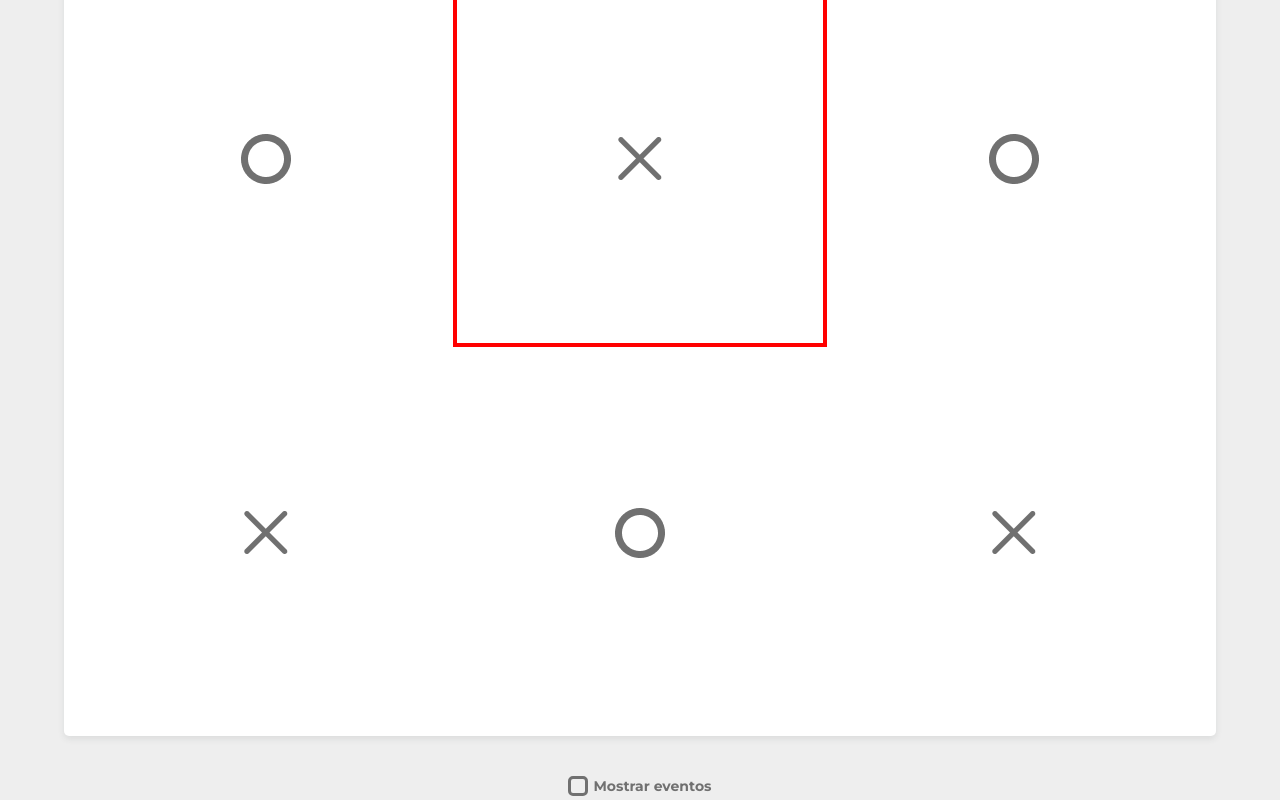
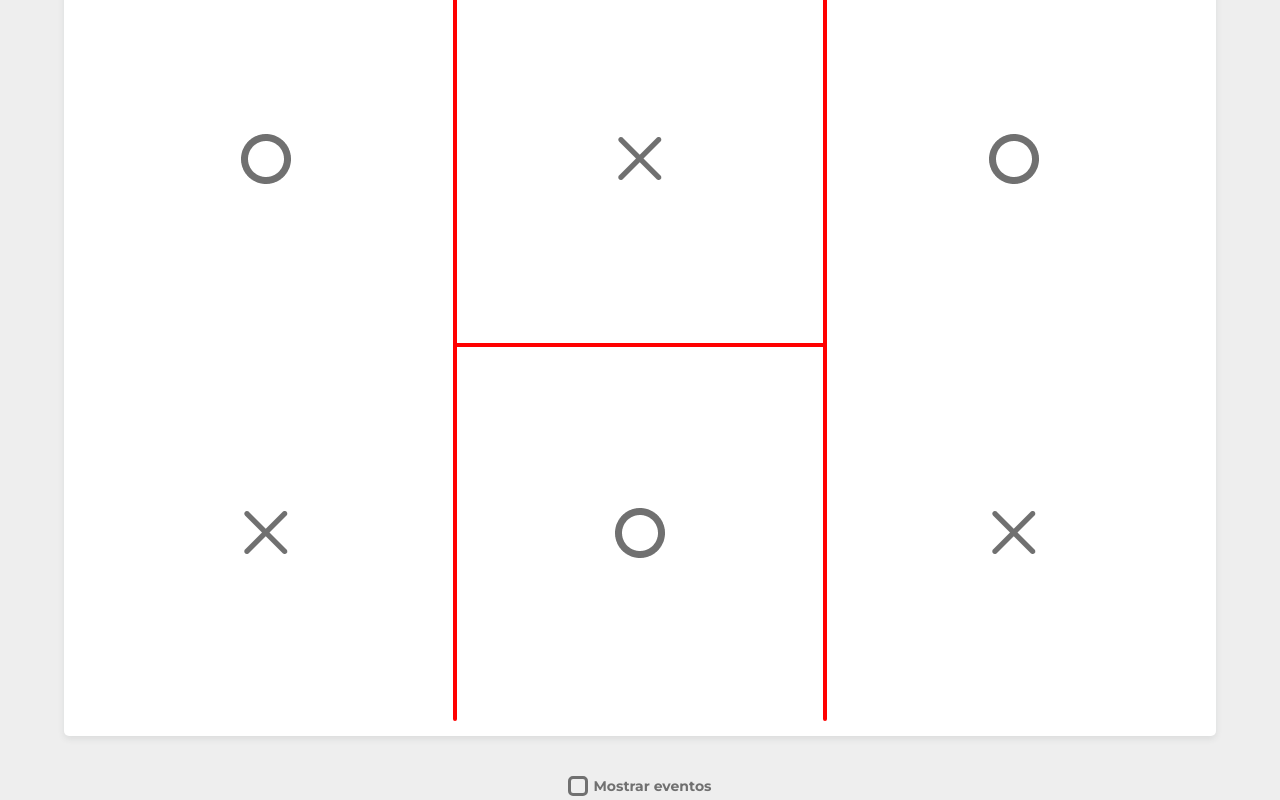
Before and after one commit to fabiokusaba/jogo-da-velha, a React (Create React App) app: page / in a window 1280 px wide. Shown: the part 578-1378 px from the top of the page. Built offline with nearby package versions, Linux system fonts and the light colour scheme.

Commit message:
Feito o oitavo quadrado do Hashtag

```diff
--- a/src/components/Hashtag/styles.css
+++ b/src/components/Hashtag/styles.css
@@ -15,20 +15,35 @@
     display: flex;
     justify-content: center;
 }
-.hashtag > .item:nth-child(2) {
+.hashtag > .item:nth-child(2),
+.hashtag > .item:nth-child(8) {
     justify-content: space-between;
 }
 
 .hashtag > .item:nth-child(2)::before,
-.hashtag > .item:nth-child(2)::after {
+.hashtag > .item:nth-child(2)::after,
+.hashtag > .item:nth-child(8)::before,
+.hashtag > .item:nth-child(8)::after {
     content: "";
     width: 4px;
     height: 100%;
     background-color: red;
+
+}
+
+.hashtag > .item:nth-child(2)::before,
+.hashtag > .item:nth-child(2)::after {
     border-top-left-radius: 2px;
     border-top-right-radius: 2px;
 }
 
+
 .hashtag > .item:nth-child(5) {
     border: 4px solid red;
 }
+
+.hashtag > .item:nth-child(8)::before,
+.hashtag > .item:nth-child(8)::after {
+    border-bottom-left-radius: 2px;
+    border-bottom-right-radius: 2px;
+}
```
